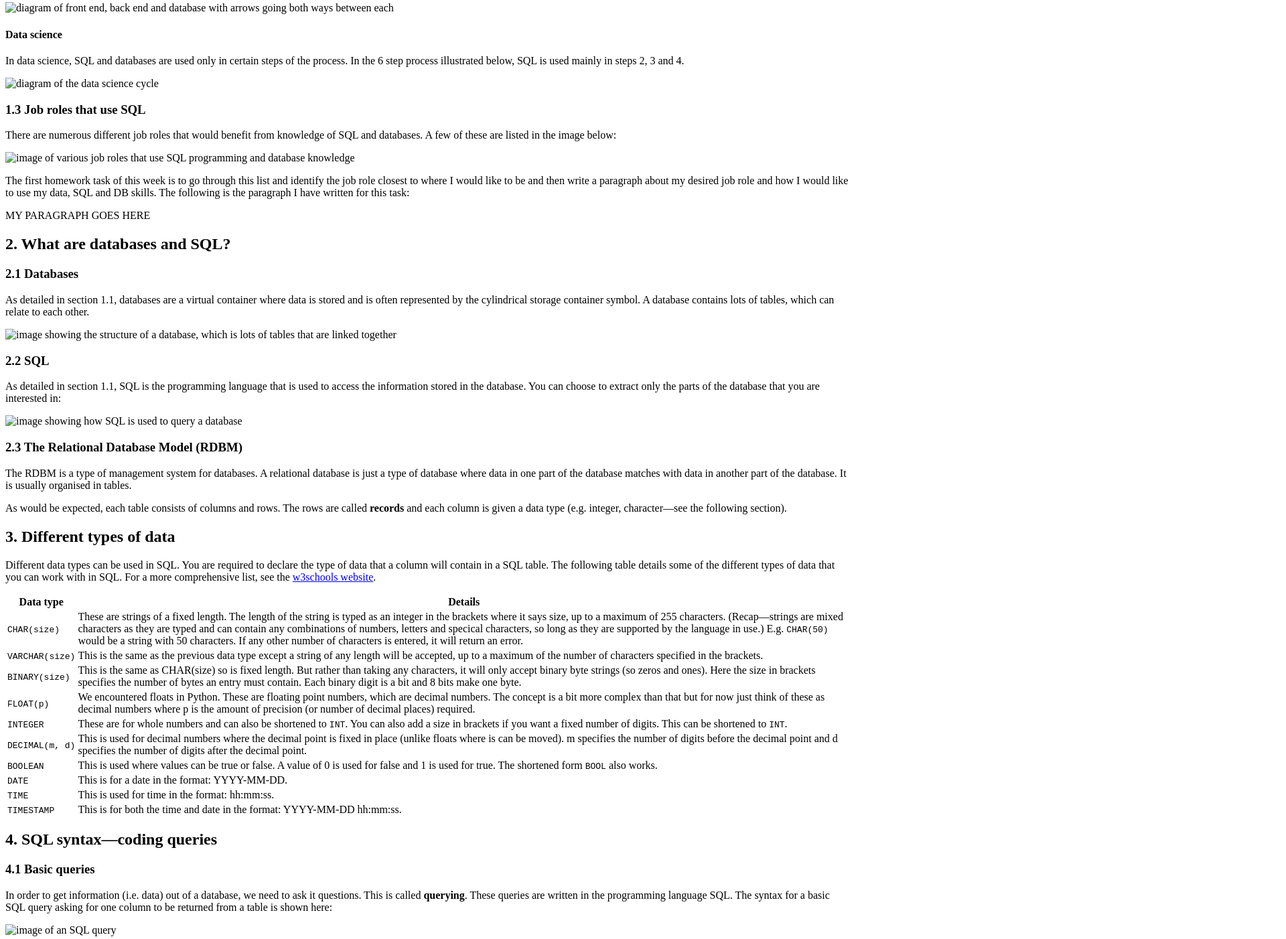
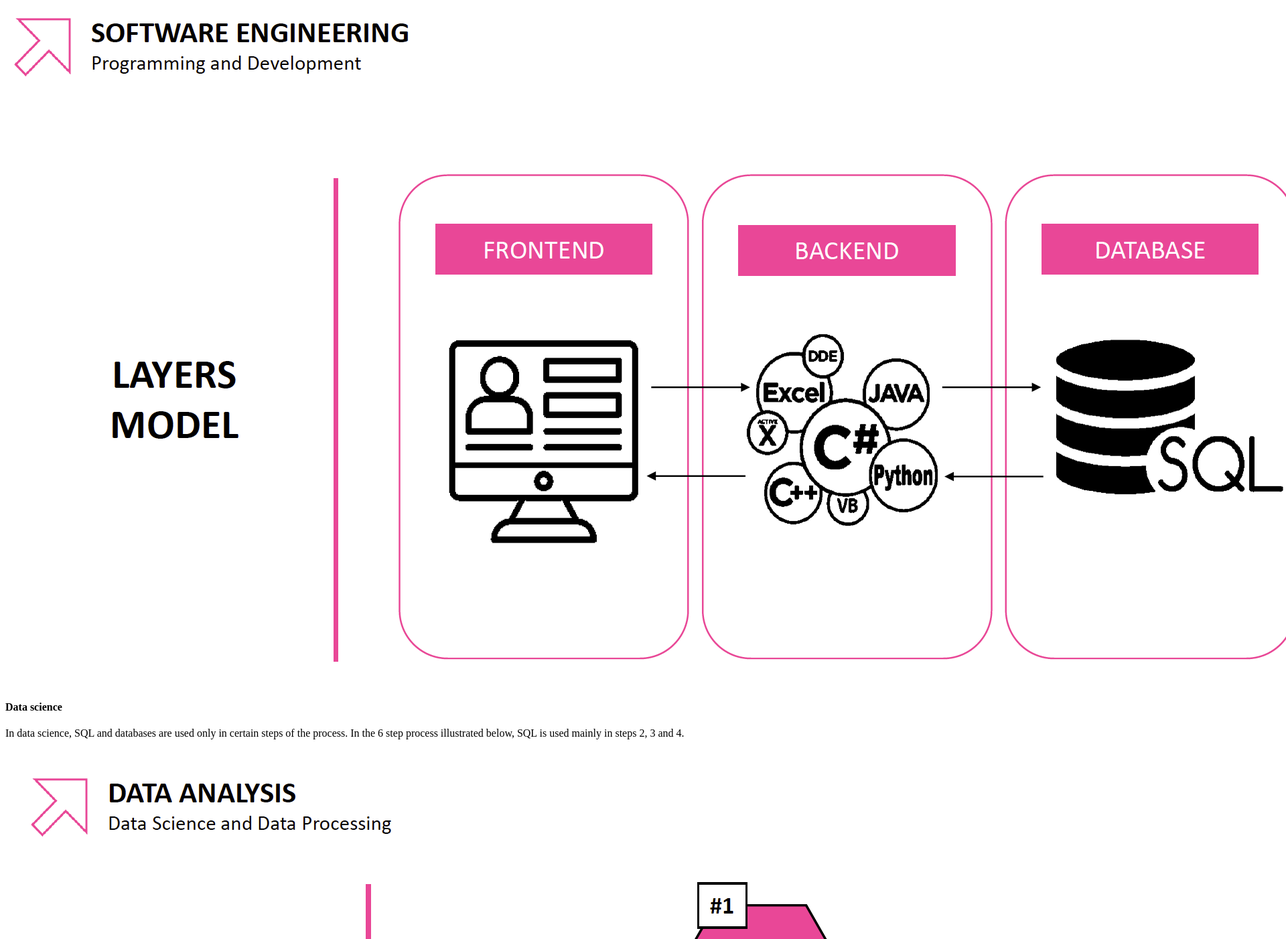
Before and after one commit to robynfsj/cfg-python-cheatsheet, a plain HTML site: page sql/sql-w1.html in a window 1280 px wide. Shown: the part 762-2164 px from the top of the page at 67% size, 1920 px wide, since content can reach past the window. Drawn offline with Linux system fonts and the light colour scheme.

Commit message:
Update image links

```diff
--- a/sql/sql-w1.html
+++ b/sql/sql-w1.html
@@ -60,7 +60,7 @@
     In software engineering, the database supports the back end, which in turn
     supports the front end:
   </p>
-  <img src="images/layers_model.png" alt="diagram of front end, back end and
+  <img src="../images/layers_model.png" alt="diagram of front end, back end and
   database with arrows going both ways between each">
   <h4>Data science</h4>
   <p>
@@ -68,7 +68,7 @@
     process. In the 6 step process illustrated below, SQL is used mainly in
     steps 2, 3 and 4.
   </p>
-  <img src="images/data_science_cycle.png" alt="diagram of the data science
+  <img src="../images/data_science_cycle.png" alt="diagram of the data science
   cycle">
 
   <h3>1.3 Job roles that use SQL</h3>
@@ -76,7 +76,7 @@
     There are numerous different job roles that would benefit from knowledge of
     SQL and databases. A few of these are listed in the image below:
   </p>
-  <img src="images/job_roles.png" alt="image of various job roles that use SQL
+  <img src="../images/job_roles.png" alt="image of various job roles that use SQL
   programming and database knowledge">
   <p>
     The first homework task of this week is to go through this list and identify
@@ -97,7 +97,7 @@
     stored and is often represented by the cylindrical storage container symbol.
     A database contains lots of tables, which can relate to each other.
   </p>
-  <img src="images/db_structure.png" alt="image showing the structure of a
+  <img src="../images/db_structure.png" alt="image showing the structure of a
   database, which is lots of tables that are linked together">
 
   <h3>2.2 SQL</h3>
@@ -106,7 +106,7 @@
     access the information stored in the database. You can choose to extract
     only the parts of the database that you are interested in:
   </p>
-  <img src="images/sql_diagram.png" alt="image showing how SQL is used to query
+  <img src="../images/sql_diagram.png" alt="image showing how SQL is used to query
   a database">
 
   <h3>2.3 The Relational Database Model (RDBM)</h3>
@@ -230,7 +230,7 @@
     written in the programming language SQL. The syntax for a basic SQL query
     asking for one column to be returned from a table is shown here:
   </p>
-  <img src="images/sql_query.png" alt="image of an SQL query">
+  <img src="../images/sql_query.png" alt="image of an SQL query">
   <p>
     Here the keyword <strong>SELECT</strong> is used. Although SQL keywords are
     not case sensitive, it is convention to write them in upper-case (e.g.
```
Also changed, not shown: sql/sql-w2.html (+1 -1 lines), 1 other file.
